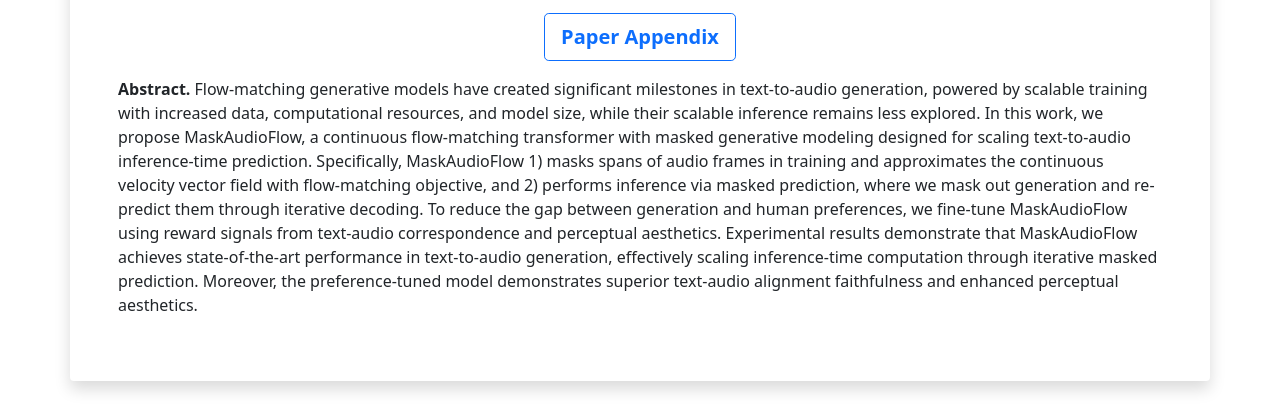
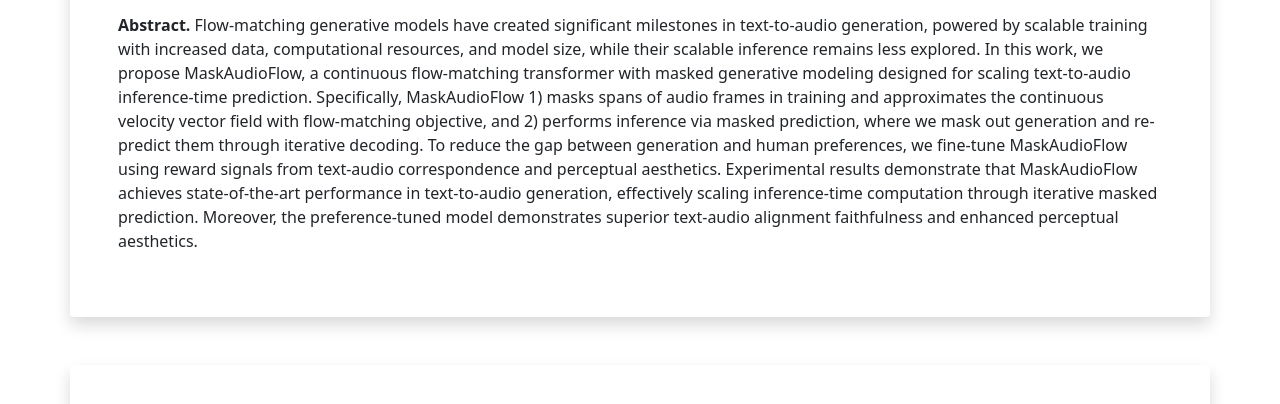
Before and after one commit to MaskAudio/MaskAudio.github.io, a plain HTML site: page index.html in a window 1280 px wide. Shown: the part 189-593 px from the top of the page. Drawn offline with nearby package versions, Linux system fonts and the light colour scheme.

Commit message:
Update index.html

```diff
--- a/index.html
+++ b/index.html
@@ -27,13 +27,6 @@
         <h1>MaskAudioFLow</h1><h3>Masked Text-to-Audio Flow-Matching and Reward Feedback Optimization</h3>
         <p><b></b></p>
       </div>
-            <p class="mt-3 text-center">
-        <a href="Paper_Appendix.pdf"
-           class="btn btn-outline-primary btn-lg fw-bold"
-           target="_blank">
-          Paper Appendix
-        </a>
-      </p>
 
       <p>
         <b>Abstract.</b>
```
